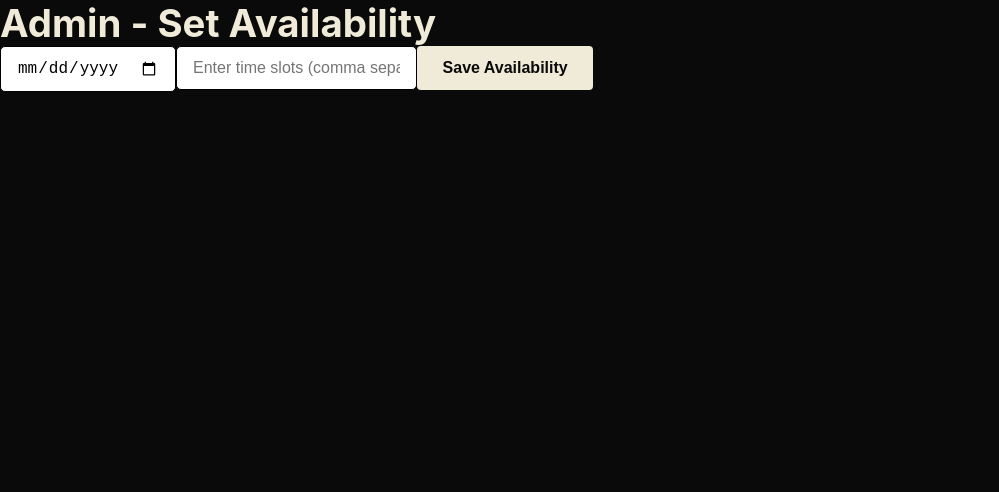
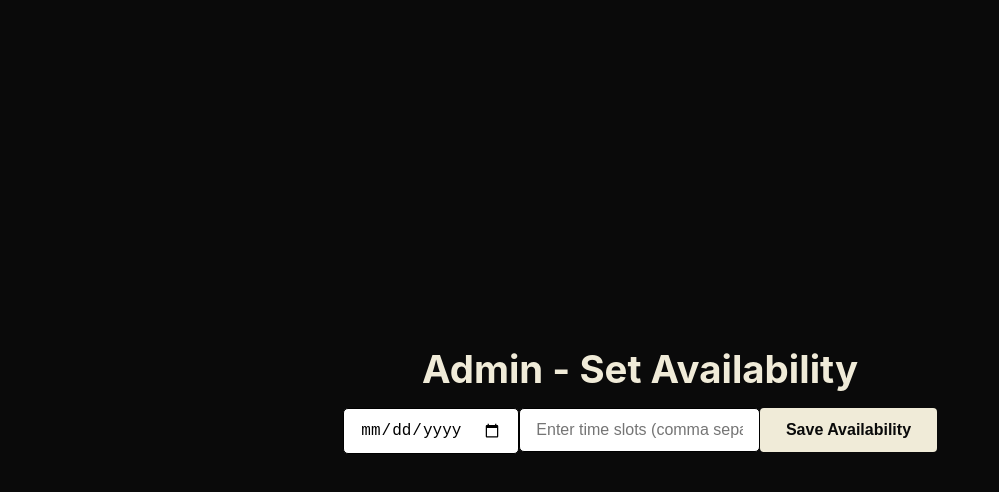
Before and after one commit to Mhkhan20/bookingSystem, a Next.js app: page /admin in a window 1280 px wide. Shown: the top 492 px of the page, without its empty margins (0-999 px from the left). Built offline with nearby package versions, Linux system fonts and the light colour scheme; no server answers.

Commit message:
changed Name

```diff
--- a/app/admin/page.jsx
+++ b/app/admin/page.jsx
@@ -28,7 +28,7 @@ export default function AdminPage() {
   };
 
   return (
-      <div className="flex flex-col items-center justify-center h-screen space-y-4 bg-white text-black">
+      <div className="container">
           <h1 className="text-2xl font-bold">Admin - Set Availability</h1>
       <form onSubmit={handleSubmit} className="space-y-2">
         <input
--- a/app/layout.jsx
+++ b/app/layout.jsx
@@ -4,8 +4,8 @@ import Footer from "./components/Footer";
 
 
 export const metadata = {
-  title: "Next.js",
-  description: "Generated by Next.js",
+  title: "Trimly",
+  description: "Precsion & Quality",
 };
 
 export default function RootLayout({ children }) {
```
